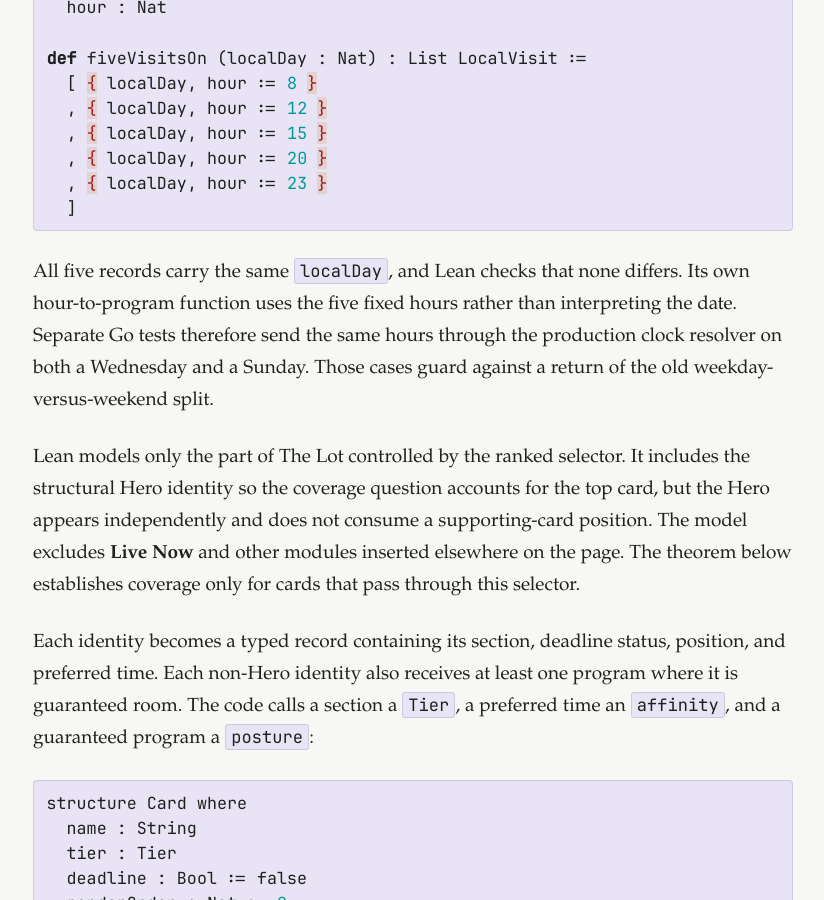
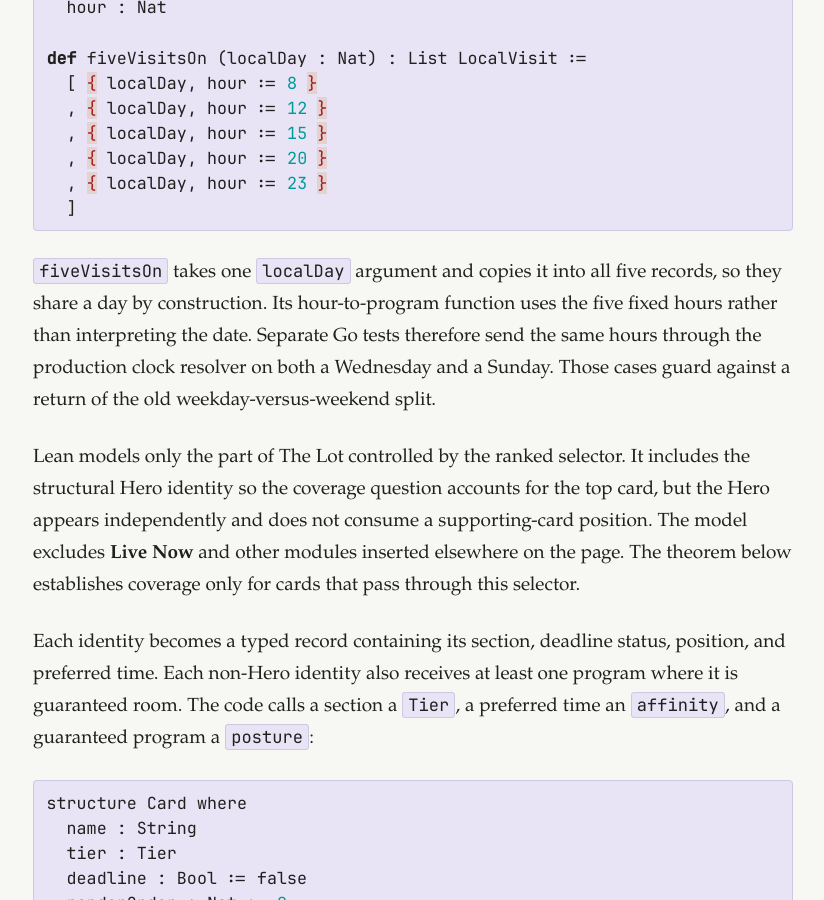
Before and after one commit to cmeiklejohn/cmeiklejohn.github.io, a Jekyll site: the page built from _posts/2026-08-24-every-card-will-show.markdown, in a window 1280 px wide and 900 px high, scrolled down 8455 px. Shown: the whole window, without its empty margins (227-1051 px from the left). Built offline with Jekyll 4.4.1, drawn with Linux system fonts in a browser that asks for light colours.

Commit message:
Correct the Lean same-day explanation

````diff
--- a/_posts/2026-08-24-every-card-will-show.markdown
+++ b/_posts/2026-08-24-every-card-will-show.markdown
@@ -121,7 +121,7 @@ def fiveVisitsOn (localDay : Nat) : List LocalVisit :=
   ]
 ```
 
-All five records carry the same `localDay`, and Lean checks that none differs. Its own hour-to-program function uses the five fixed hours rather than interpreting the date. Separate Go tests therefore send the same hours through the production clock resolver on both a Wednesday and a Sunday. Those cases guard against a return of the old weekday-versus-weekend split.
+`fiveVisitsOn` takes one `localDay` argument and copies it into all five records, so they share a day by construction. Its hour-to-program function uses the five fixed hours rather than interpreting the date. Separate Go tests therefore send the same hours through the production clock resolver on both a Wednesday and a Sunday. Those cases guard against a return of the old weekday-versus-weekend split.
 
 Lean models only the part of The Lot controlled by the ranked selector. It includes the structural Hero identity so the coverage question accounts for the top card, but the Hero appears independently and does not consume a supporting-card position. The model excludes **Live Now** and other modules inserted elsewhere on the page. The theorem below establishes coverage only for cards that pass through this selector.
 
````
Also changed, not shown: _drafts/every-card-will-show-three-pass-audit.md (+2 -1 lines).
